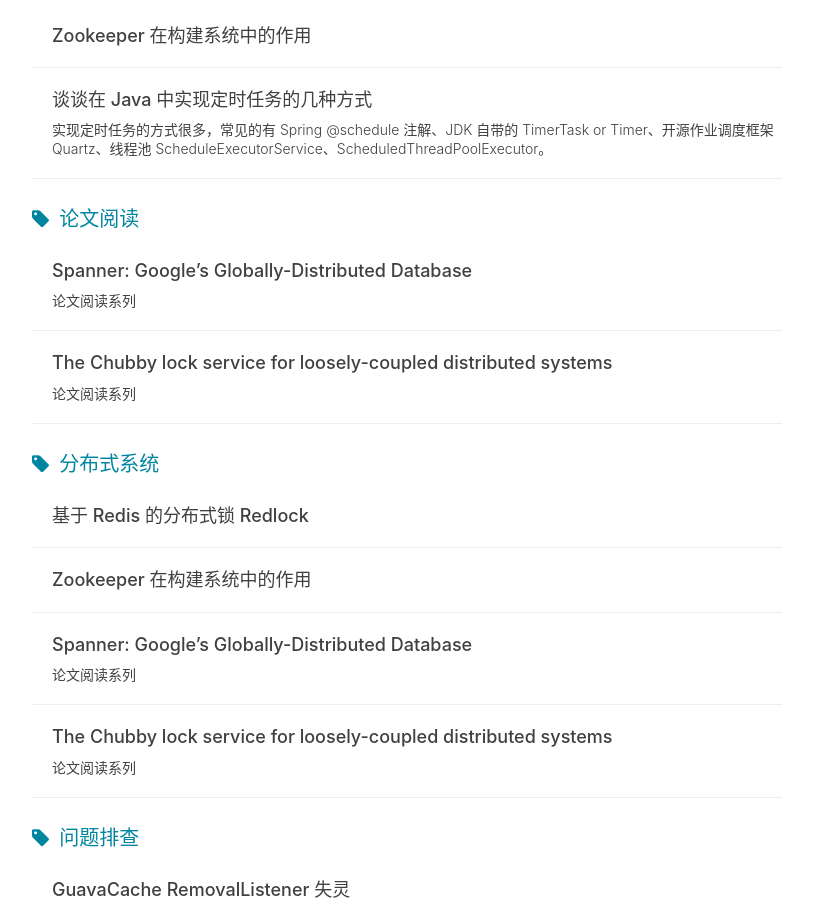
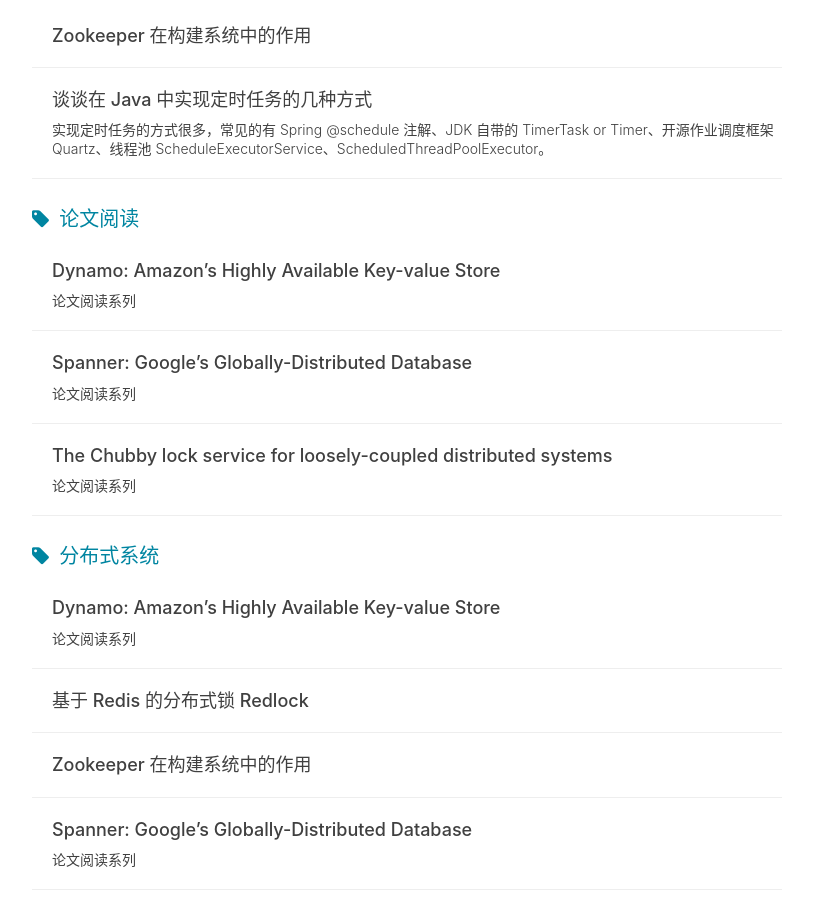
Before and after one commit to jiayangchen/jiayangchen.github.io, a Jekyll site: the page built from tags.html, in a window 1280 px wide and 900 px high, scrolled down 12489 px. Shown: the whole window, without its empty margins (233-1046 px from the left). Built offline with Jekyll 4.4.1, drawn with Linux system fonts in a browser that asks for light colours; nearby versions of some CDN libraries; comment, search, counter and statistics services are not loaded; some of the changed lines change nothing that is shown.

Commit message:
add blog

```diff
--- /dev/null
+++ b/_posts/2018-08-05-paper-Dynamo.md
@@ -0,0 +1,59 @@
+---
+layout: post
+title: "Dynamo: Amazon’s Highly Available Key-value Store"
+subtitle: "论文阅读系列"
+date: 2018-08-05
+author: "ChenJY"
+header-img: "img/websitear.jpg"
+catalog: true
+tags:
+    - 论文阅读
+    - 分布式系统
+---
+
+这篇论文叙述的是 Amazon 研发的高可用 Key-Value 存储系统，Dynamo。很多 Amazon 的核心服务依赖于它，它通过牺牲在某些特定失效情况下的数据一致性来保证高度可用。它采用一致性哈希来获得可伸缩性和提高可用性，并且通过对象版本（Object Versioning）来保证一致性。在更新数据过程中，副本之间的一致性通过一种 quorum-like 技术和去中心化的同步复制协议保证。Dynamo 采用基于 gossip 的失效探测和成员协议。Dynamo 是完全去中心化的系统，节点增加和删除不需要人工操作。
+
+## 设计思考
+这里作者指出 Dynamo 两个设计权衡点，一个是什么时候解决更新数据的冲突，一个是谁来解决冲突。前者 Dynamo 决定在 read 的时候解决为了保证 wirte 一直可用提供良好的用户体验；后者觉得由应用来解决而不是 data store 已获得灵活性。
+
+## 比较讨论
+这部分作者提到了一些中心化的存储系统，指出 Dynamo 由于特殊需求从而设计也与这些系统不同。主要的特殊需求体现在：（一）永远可写，不能拒绝写请求；（二）建立在所有节点均可信任的基础设施上；（三）使用 Dynamo 的应用不依赖层次结构的命名服务；（四）低延迟和高性能决定了不能将请求进行过多的路由转发
+
+## 系统架构
+论文聚焦于系统的数据分区、复制、版本、成员、容错和伸缩。
+
+### 系统接口
+Dynamo 提供 get 和 put 两个接口。get(key) 操作定位到数据的副本且返回一个单独对象或者版本不同的对象列表和 context。put(key, context, object) 操作决定数据存到哪个副本且将副本刷回磁盘持久化。context 包含了对象的元数据例如版本信息，对 caller 不透明。Dynamo将 caller 提供的 key 和对象当成一个不透明的字节数组。它使用 MD5 对 key 进行 Hash 以产生一个 128 位的标识符，它是用来确定负责那个 key 的存储节点。
+
+### 分区算法
+![](https://pic1.zhimg.com/80/v2-35a8bec77365f5cbb80a20e27d5de7fb_hd.jpg)
+Dynamo 对 key 的设计要求是必须可以增量扩张，这就要求一种机制来动态在系统中的一系列节点上进行数据分区。采用一致性哈希算法来在不同的存储宿主机上进行负载均衡，一致性哈希算法此处不再赘述，可以看其他介绍性的文章。Dynamo 中的一致性哈希加入了虚拟节点层已达到更好的均衡效果。
+
+### 复制
+为了实现高可用性和耐用性，Dynamo 将数据复制到多台主机上，其中每个数据项被复制到 N 台主机，N 的值可配。每个键，K，被分配到一个 coordinator 节点。coordinator 节点掌控其负责范围内的复制数据项。除了在本地存储其范围内的每个 key 外，协调器节点复制这些 key 到环上顺时针方向的 N-1 后继节点。这样的结果是，系统中每个节点负责环上的从其自己到第N个前继节点间的一段区域。在 Figure 2 中，节点 B 除了在本地存储键 K 外，在节点 C 和 D 处复制键 K。节点 D 将存储落在范围 (A,B], (B,C] 和 (C,D] 上的所有键。
+
+### 数据版本
+Dynamo 保证数据的最终一致性，从而允许 update 操作可以异步地传播到所有副本。Dynamo 给客户端返回结果时，所有副本可能还没有都更新完毕，这会导致 get 操作拿到不同的数据，在一些故障情况下，更新操作可能无法传播到每个副本导致系统环境中存在不一致。
+
+而作者指出在 Amazon 的应用下，有些需求例如添加购物车等可以容许这种不一致的产生，所以 Dynamo 会为每个变更操作记录一个新的且不可变的版本。Dynamo 使用 vector clock 来协调某个对象的不同版本间的因果关系。矢量时钟实际上是一个 [node,counter] 对组成的列表。矢量时钟是与每个对象的每个版本相关联。通过查看其向量时钟，我们可以判断一个对象的两个版本是平行分枝或者有因果关系。如果第一个时钟对象上的计数器在第二个时钟对象上小于或等于其他所有节点的计数器，那么第一个是第二个的祖先，可以被人忽略。否则，这两个变化被认为是冲突，并要求协调。put 操作要求用户必须指定更新哪个版本，这个版本信息可以由 get 操作返回的 context 得到。
+
+### 仲裁协议
+为了保持副本的一致性，Dynamo 使用 quorum-like 的一致性协议。该协议有两个关键配置值：R 和 W。
+
+1. R 是必须参与一个成功的读取操作的最少数节点数目。
+2. W 是必须参加一个成功的写操作的最少节点数。
+
+设定 R 和 W，使得 R + W > N 产生类似仲裁的系统。在此模型中，一个get/put 操作延时是由最慢的 R/W 副本决定的。基于这个原因，R 和 W 配置通常小于 Ｎ，为客户提供更小的延时。
+
+当收到对 key 的 put 操作时，协调员生成新版本向量时钟并在本地写入新版本。协调员然后将新版本与新的向量时钟一起，发送给首选列表中排名前 Ｎ 个的可达节点。如果至少 Ｗ-1 个节点返回了响应，那么这个写操作被认为是成功的。
+
+同样，对于一个 get 请求，协调员为 key 从首选列表中排名前 Ｎ 个可达节点处，请求所有现有版本的数据。然后等待 Ｒ 个响应，然后返回结果给客户端。如果最终协调员收集的数据的多个版本，它返回所有它认为没有因果关系的版本。不同版本将被协调，并且取代当前的版本，最后写回。
+
+### 暂时性故障处理
+图 2 举例，配置 N = 3。如果写操作过程中节点 A 无法连接，本来在 A 上的一个副本现在将发送到节点 D 为了保持可用性和耐用性。发送到 D 的副本在其原数据中将有一个 hint，表明哪个节点才是在副本预期的接收者即Ａ。接收暗示副本的节点将数据保存在一个单独的本地存储中，它们被定期扫描。在检测到了 A 复苏后，D 会尝试发送副本给 A。一旦传送成功，D 将数据从本地存储中删除，且不会降低系统中的副本总数。
+
+### 永久性故障处理
+Dynamo 采用 MerkleTree 更快地检测副本之间的不一致性，并且减少传输的数据量。
+
+## 结论
+论文介绍了 Dynamo，一个高度可用和可扩展的数据存储系统，被 Amazon 电子商务平台用来存储许多核心服务的状态。Dynamo 已经提供了所需的可用性和性能水平，并已成功处理服务器故障，数据中心故障和网络分区。Dynamo是增量扩展，并允许服务的拥有者根据请求负载按比例增加或减少。Dynamo让服务的所有者通过调整参数 N、R 和 W 来达到他们渴求的性能，耐用性和一致性的 SLA。
--- a/study.html
+++ b/study.html
@@ -11,6 +11,7 @@
             <h3>论文阅读</h3>
             <li><a href="https://chenjiayang.me/2018/07/20/paper-chubby/" target="_blank" style="color: rgb(6, 197, 245)">The Chubby lock service for loosely-coupled distributed systems</a><span style="display: block;margin-left: 2%;color: rgb(168, 172, 172)">Google Chubby 分布式锁服务，Zookeeper 的理论来源</span></li>
             <li><a href="https://chenjiayang.me/2018/07/27/paper-spanner/" target="_blank" style="color: rgb(6, 197, 245)">Spanner: Google’s Globally-Distributed Database</a><span style="display: block;margin-left: 2%;color: rgb(168, 172, 172)">Google Spanner 全球分布式数据库，TiDB 的理论来源</span></li>
+            <li><a href="https://chenjiayang.me/2018/08/05/paper-Dynamo/" target="_blank" style="color: rgb(6, 197, 245)">Dynamo: Amazon’s Highly Available Key-value Store</a><span style="display: block;margin-left: 2%;color: rgb(168, 172, 172)">Amazon 的大型高可用 KV 存储系统 Dynamo</span></li>
         </div>
     </div>
 </div>
```
